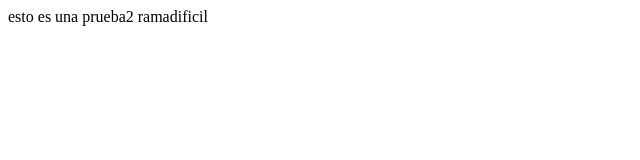
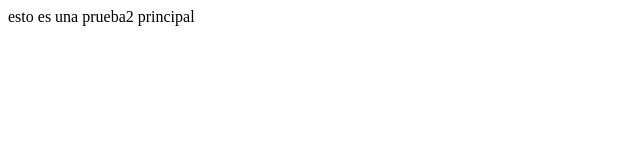
Before and after one commit to pruebaMicroservicios/prueba-repositorio, a plain HTML site: page carpeta1/archivo.html in a window 1280 px wide. Shown: the full height of the page, 0-640 px from the left. Drawn offline with Linux system fonts and the light colour scheme.

Commit message:
cambio en principal

```diff
--- a/carpeta1/archivo.html
+++ b/carpeta1/archivo.html
@@ -7,6 +7,6 @@
     <title>Document sdf</title>
 </head>
 <body>
-    esto es una prueba2 ramadificil
+    esto es una prueba2 principal
 </body>
 </html>
```
